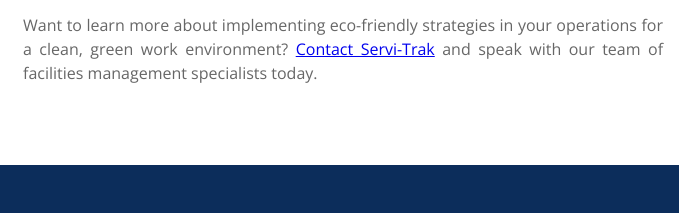
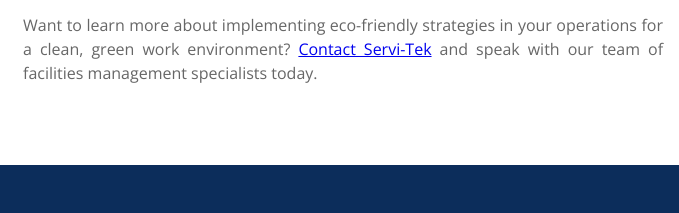
Before and after one commit to serviteknet/servitek.github.io, a plain HTML site: page blog/2019/04/four-ways-run-green-clean-facility/index.html in a window 1280 px wide. Shown: the part 2157-2370 px from the top of the page, 153-832 px from the left. Drawn offline with nearby package versions, Linux system fonts and the light colour scheme; a script that the page names is missing.

Commit message:
rebuilding site Wed Apr 17 06:07:19 PST 2019

```diff
--- a/blog/2019/04/four-ways-run-green-clean-facility/index.html
+++ b/blog/2019/04/four-ways-run-green-clean-facility/index.html
@@ -286,7 +286,7 @@
 
 <p>One of the quickest ways to improve sustainability within your organization is to partner with a LEED-certified green commercial cleaning company. A qualified green provider will do more than utilize market-leading, natural products that minimize global impact. An innovative janitorial cleaning service will also use industry best practices to implement a full-scale environmentally conscious cleaning strategy for to minimize the use of electricity and other resources for optimized sustainability with every engagement.</p>
 
-<p>Want to learn more about implementing eco-friendly strategies in your operations for a clean, green work environment? <a href="https://servi-tek.net/contact-us">Contact Servi-Trak</a> and speak with our team of facilities management specialists today.</p>
+<p>Want to learn more about implementing eco-friendly strategies in your operations for a clean, green work environment? <a href="https://servi-tek.net/contact-us">Contact Servi-Tek</a> and speak with our team of facilities management specialists today.</p>
 
           </div>
 
```
